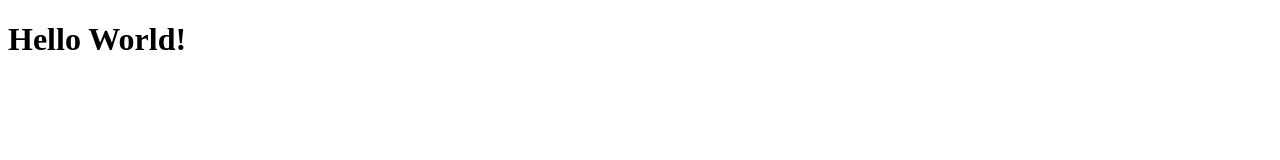
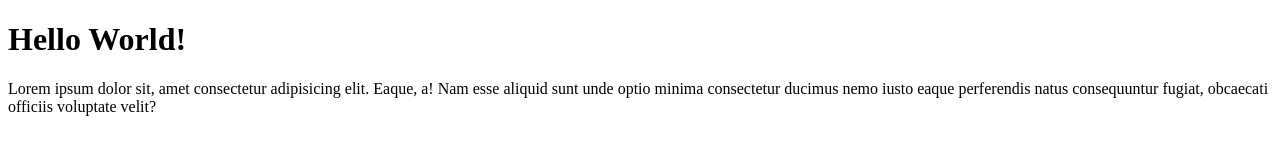
Before and after one commit to wizprat/wz-git-test, a plain HTML site: page index.html in a window 1280 px wide. Drawn offline with Linux system fonts and the light colour scheme.

Commit message:
Menambahkan paragraf

```diff
--- a/index.html
+++ b/index.html
@@ -8,5 +8,6 @@
 </head>
 <body>
     <h1>Hello World!</h1>
+    <p>Lorem ipsum dolor sit, amet consectetur adipisicing elit. Eaque, a! Nam esse aliquid sunt unde optio minima consectetur ducimus nemo iusto eaque perferendis natus consequuntur fugiat, obcaecati officiis voluptate velit?</p>
 </body>
 </html>
```
